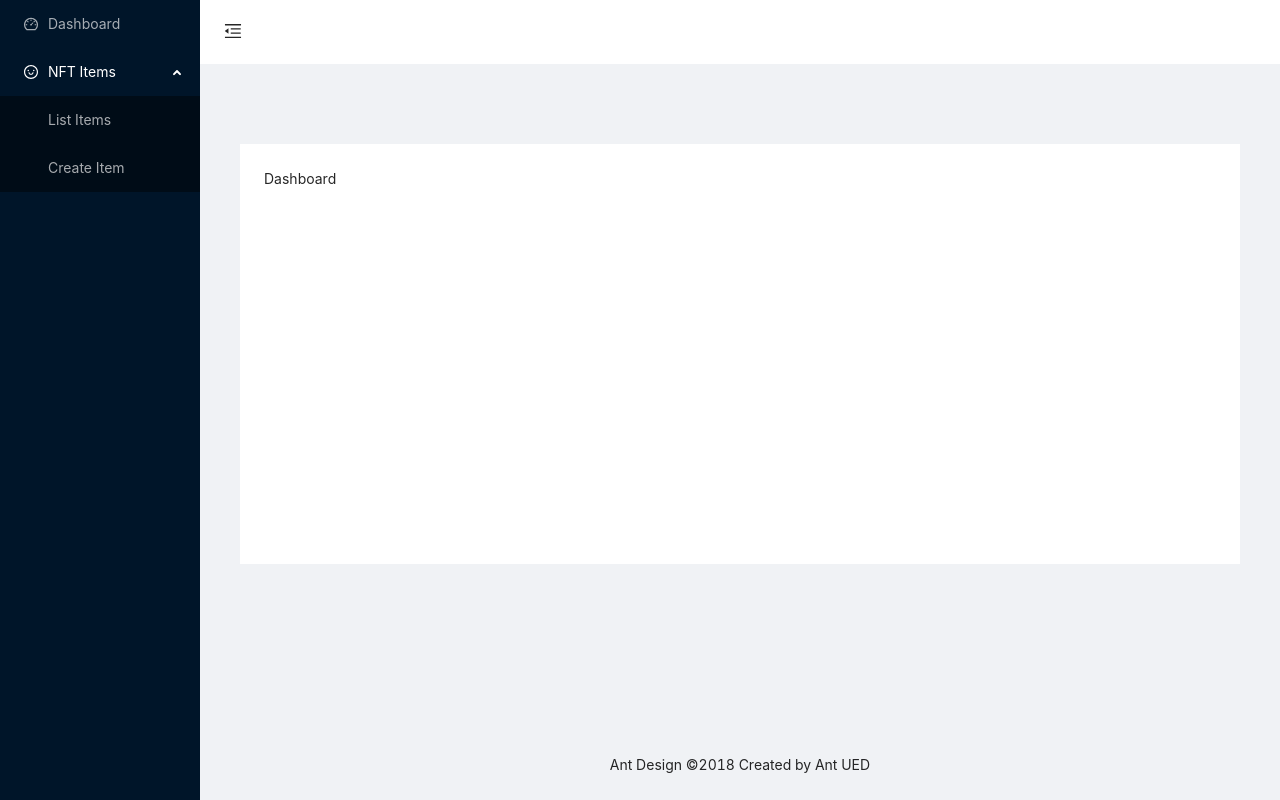
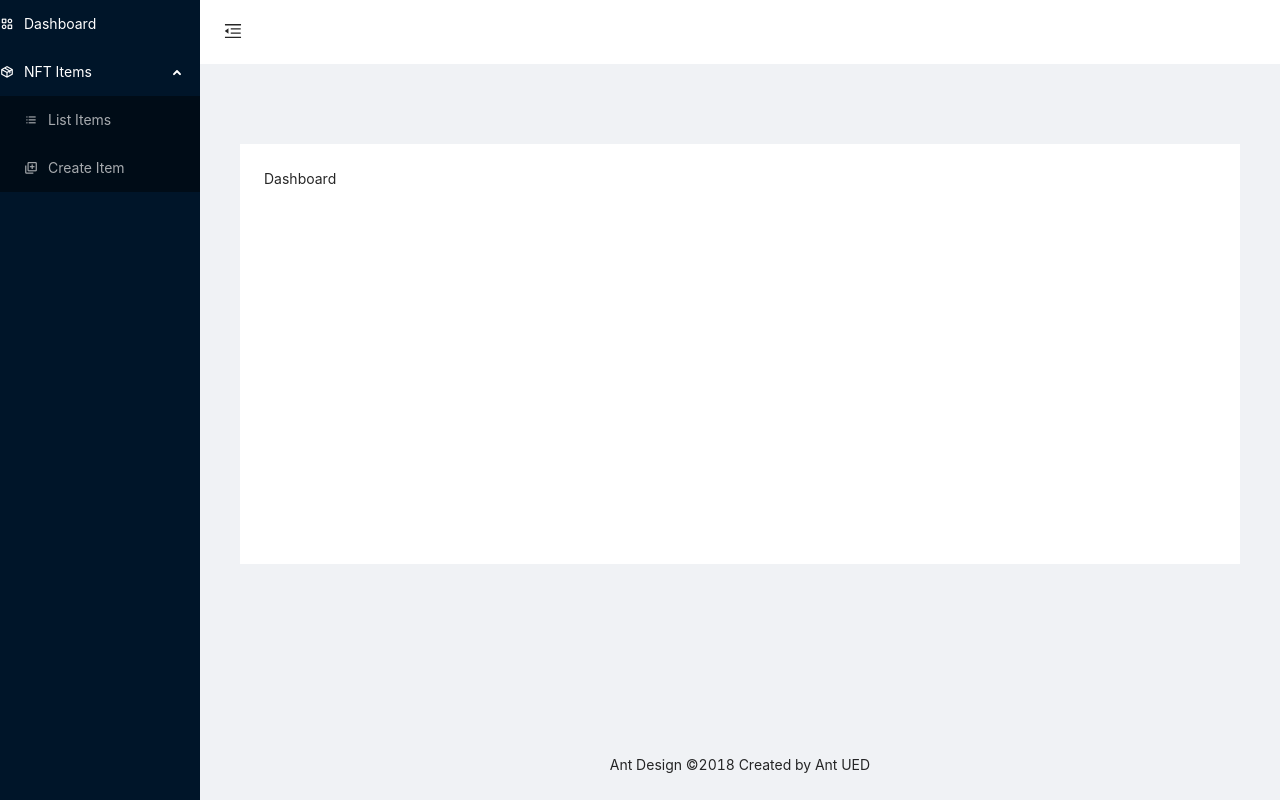
Before and after one commit to huyldth1908041/spores-assessment-front-end, a Next.js app: page / in a window 1280 px wide. Both pictures are taken after a click on the element "NFT Items". Built offline with nearby package versions, Linux system fonts and the light colour scheme.

Commit message:
fix menu icon

```diff
--- /dev/null
+++ b/components/AppLayout/SideBar/SideBarItem.js
@@ -0,0 +1,36 @@
+import {Menu} from "antd";
+import Link from "next/link";
+
+export default function SideBarItem({menuItem, setBreadcrumbs}) {
+    return menuItem.subMenus.length > 0 ? (
+        <Menu.SubMenu
+            title={menuItem.title}
+            icon={<i className={menuItem.icon}></i>}
+        >
+            {
+                menuItem.subMenus.map(subMenu => {
+                    return <Menu.Item
+                        key={subMenu.href}
+                        onClick={() => setBreadcrumbs([menuItem.title, subMenu.title])}
+                        icon={<i className={subMenu.icon}></i>}
+                    >
+                        <Link href={subMenu.href}>
+                            <a>{subMenu.title}</a>
+                        </Link>
+                    </Menu.Item>
+                })
+            }
+        </Menu.SubMenu>
+    ) : (
+        <Menu.Item
+            title={menuItem.title}
+            onClick={() => setBreadcrumbs([menuItem.title])}
+            icon={<i className={menuItem.icon}></i>}
+        >
+            <Link href={menuItem.href}>
+                <a>{menuItem.title}</a>
+            </Link>
+        </Menu.Item>
+
+    )
+}
--- a/components/AppLayout/SideBar/config.js
+++ b/components/AppLayout/SideBar/config.js
@@ -5,25 +5,25 @@ export const menuItems = [
     {
         title: "Dashboard",
         href: "/",
-        getIcon: function () {
-            return React.createElement(DashboardOutlined)
-        },
+        icon: "bx bx-category-alt",
         subMenus: [],
     },
     {
         title: "NFT Items",
         href: "/nft-items",
-        getIcon: () => React.createElement(SmileOutlined),
+        icon: "bx bx-package",
         subMenus: [
             {
                 title: "List Items",
                 href: "/nft-items",
+                icon: "bx bx-list-ul",
                 subMenus: [],
             },
 
             {
                 title: "Create Item",
                 href: "/nft-items/create",
+                icon: "bx bx-add-to-queue",
                 subMenus: [],
             }
         ]
--- a/components/AppLayout/SideBar/index.js
+++ b/components/AppLayout/SideBar/index.js
@@ -1,49 +1,16 @@
 import {menuItems} from "./config";
 import {Layout, Menu} from 'antd';
-import styled from "styled-components";
+const {Sider} = Layout;
 
-const {SubMenu} = Menu;
-const {Sider} = Layout;
-import Link from "next/link"
-import {UserAddOutlined} from "@ant-design/icons";
+import SideBarItem from "./SideBarItem";
 
-// const Logo = styled.div`
-//   height: 60px;
-//   color: #fff;
-//   line-height: 60px;
-//   padding-left: 10px;
-//   font-size: 26px;
-// `
 export default function SideBar({collapsed, setBreadcrumbs}) {
-
     return (
         <Sider collapsible collapsed={collapsed} trigger={null}>
             {/*<Logo className="logo">SPORES </Logo>*/}
-            <Menu theme="dark" defaultSelectedKeys={['1']} mode="inline">
+            <Menu theme="dark" defaultSelectedKeys={menuItems[0].title} mode="inline">
                 {menuItems.map(menuItem => {
-                    return menuItem.subMenus.length > 0 ? (
-                        <SubMenu key={menuItem.href} title={menuItem.title} icon={menuItem.getIcon()}>
-                            {
-                                menuItem.subMenus.map(subMenu => {
-                                    return <Menu.Item key={subMenu.title}
-                                                      onClick={() => setBreadcrumbs([menuItem.title, subMenu.title])}
-                                    >
-                                        <Link href={subMenu.href}>
-                                            <a>{subMenu.title}</a>
-                                        </Link>
-                                    </Menu.Item>
-                                })
-                            }
-                        </SubMenu>
-                    ) : (
-                        <Menu.Item title={menuItem.title} key={menuItem.href}
-                                   onClick={() => setBreadcrumbs([menuItem.title])} icon={menuItem.getIcon()}>
-                            <Link href={menuItem.href}>
-                                <a>{menuItem.title}</a>
-                            </Link>
-                        </Menu.Item>
-
-                    )
+                    return <SideBarItem menuItem={menuItem} setBreadcrumbs={setBreadcrumbs} key={menuItem.title}/>
                 })}
 
             </Menu>
--- a/components/AppLayout/index.js
+++ b/components/AppLayout/index.js
@@ -1,4 +1,4 @@
-import {Breadcrumb, Layout, Menu} from "antd";
+import {Breadcrumb, Layout} from "antd";
 import {
     MenuFoldOutlined,
     MenuUnfoldOutlined,
@@ -57,11 +57,9 @@ export default function AppLayout({children}) {
                 </HeaderLayout>
                 <ContentStyled>
                     <BreadCrumbStyled>
-                        {breadcrumbs.map(item => {
+                        {breadcrumbs && breadcrumbs.map(item => {
                             return (
-
                                 <Breadcrumb.Item key={item}>{item}</Breadcrumb.Item>
-
                             )
                         })}
                     </BreadCrumbStyled>
--- a/package.json
+++ b/package.json
@@ -11,6 +11,7 @@
   "dependencies": {
     "@ant-design/icons": "^4.6.2",
     "antd": "^4.16.6",
+    "boxicons": "^2.0.7",
     "next": "11.0.1",
     "react": "17.0.2",
     "react-dom": "17.0.2",
--- a/pages/_app.js
+++ b/pages/_app.js
@@ -1,6 +1,7 @@
 import '../styles/globals.css'
 //antd css
 import 'antd/dist/antd.css';
+import 'boxicons/css/boxicons.min.css'
 import React from "react";
 import AppLayout from "../components/AppLayout";
 
```
Also changed, not shown: 1 other file (tests, documents, lock files or other folders).
